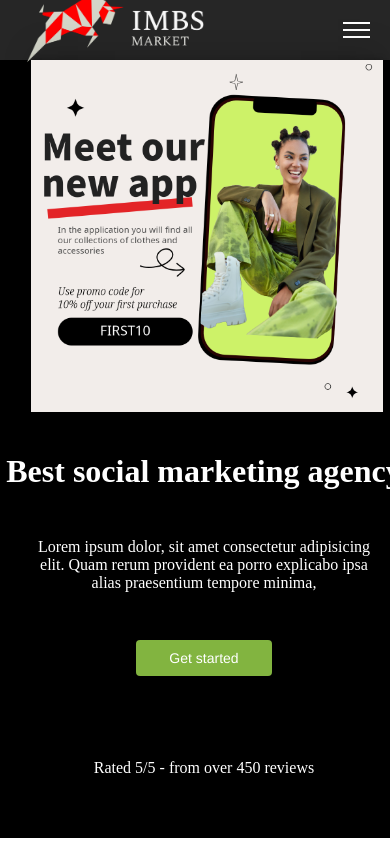
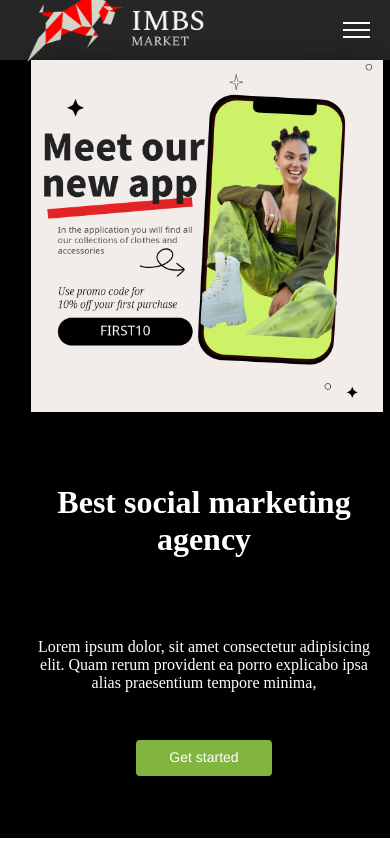
Before and after one commit to AmanReja/react-project1, a React (Vite) app: page / in a window 390 px wide. Built offline with nearby package versions, Linux system fonts and the light colour scheme; a web font is replaced by a local one.

Commit message:
fixed lag

```diff
--- a/src/components/MiddleContent.css
+++ b/src/components/MiddleContent.css
@@ -94,6 +94,8 @@
   .hedline-container h1{
     font-size: 2rem;
     color: #FFF;
+    padding: 2rem 4rem;
+    text-align: center;
   }
   .hedline-container{
     align-items: center;
```
